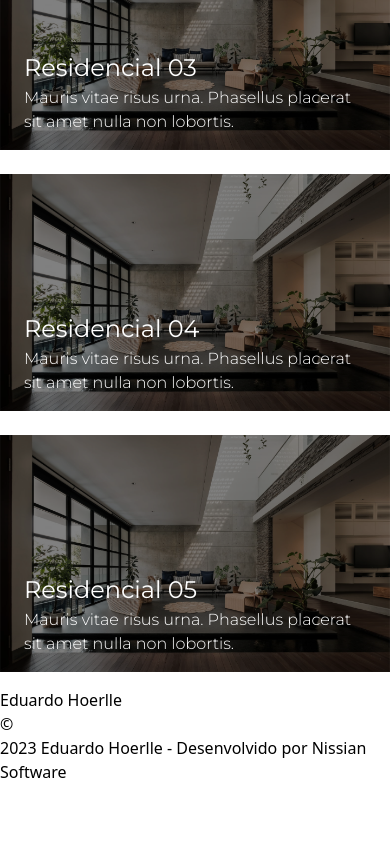
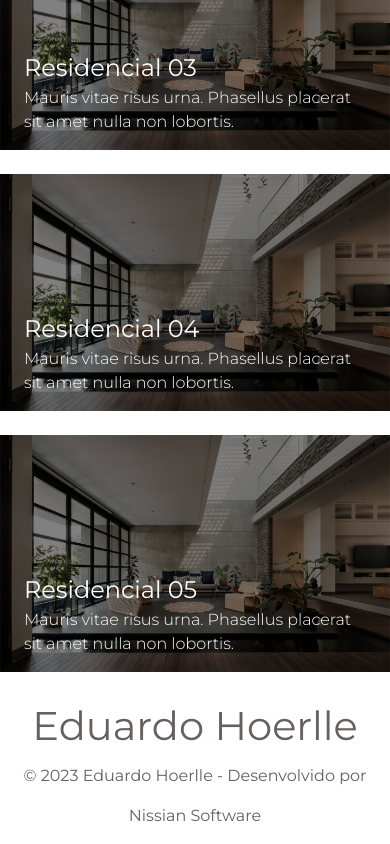
Before and after one commit to adrianotribeiro/hoerlle-architecture, a Next.js app: page /projetos in a window 390 px wide. Shown: the part 1140-1984 px from the top of the page. Before the commit the page ends 1924 px from the top, so only its background shows below. Built offline with nearby package versions, Linux system fonts and the light colour scheme.

Commit message:
fix/feat: add responsive footer and adjustments

```diff
--- a/components/BaseLayout/index.tsx
+++ b/components/BaseLayout/index.tsx
@@ -1,12 +1,14 @@
 import { PropsWithChildren } from "react"
 import Header from "components/Header"
+import Footer from "components/FooterSection"
 
 export default function BaseLayout({ children }: PropsWithChildren) {
   return (
     <>
-      <div className="6lx:content-center 6xl:container ">
+      <div className="container flex h-screen w-full flex-col justify-between">
         <Header />
-        {children}
+        <div className="container h-max w-full">{children}</div>
+        <Footer />
       </div>
     </>
   )
--- a/components/FooterSection/index.tsx
+++ b/components/FooterSection/index.tsx
@@ -2,13 +2,12 @@ import React from "react"
 
 export default function Footer(): React.ReactElement {
   return (
-    <section className="xl:flex xl:justify-around xl:self-end xl:py-2 6xl:m-auto 6xl:w-[70%]">
-      <div>
-        <p className="font-montserrat md:text-[35px] md:text-[#676060] xl:text-[40px]">Eduardo Hoerlle</p>
+    <section className="flex h-[200px] w-full flex-col items-center justify-around py-2 md:h-[100px] md:flex-row">
+      <div className="flex h-full items-center justify-center md:items-end">
+        <p className="font-montserrat text-[40px] text-[#676060]">Eduardo Hoerlle</p>
       </div>
-      <div className="xl:flex xl:items-center xl:gap-2 xl:text-[#676060]">
-        <p>©</p>
-        <p> 2023 Eduardo Hoerlle - Desenvolvido por Nissian Software</p>
+      <div className="flex h-[100%] flex-col items-center justify-center gap-2 text-center text-[#676060] md:flex-row md:items-end md:text-start">
+        <p className="font-montserrat leading-10">© 2023 Eduardo Hoerlle - Desenvolvido por Nissian Software</p>
       </div>
     </section>
   )
--- a/pages/_app.tsx
+++ b/pages/_app.tsx
@@ -29,7 +29,6 @@ function MyApp({ Component, pageProps }: AppProps) {
           <Component {...pageProps} />
         </BaseLayout>
       </main>
-      <Footer />
     </>
   )
 }
```
